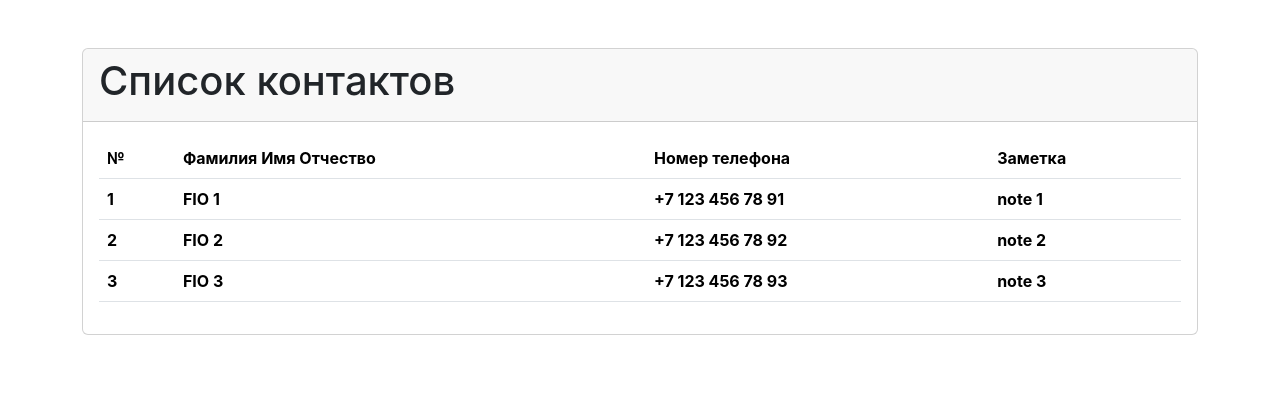
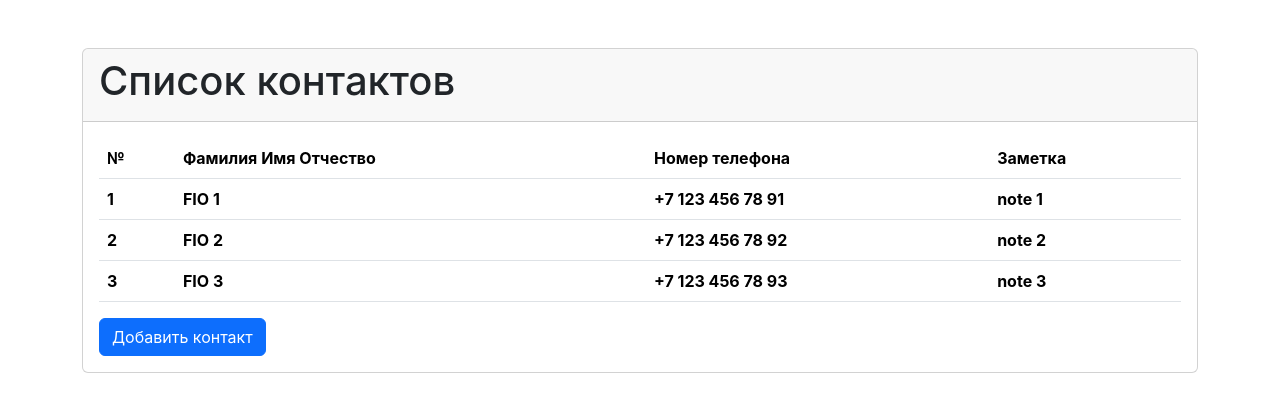
Before and after one commit to SergeyBatenin/contacts-app, a React (Create React App) app in the folder client/: page / in a window 1280 px wide. Shown: the top 412 px of the page. Built offline with nearby package versions, Linux system fonts and the light colour scheme; the HTML template or start-up script is replaced by a standard one.

Commit message:
Добавлена кнопка для добавления нового контакта

```diff
--- a/client/src/App.js
+++ b/client/src/App.js
@@ -1,13 +1,21 @@
 import './App.css';
+import React, {useState} from 'react';
 import TableComp from './blocks/TableComp';
 
 function App() {
 
-  const contacts = [
-    {id: 1, fullName: " FIO 1", phone: "+7 123 456 78 91", note: "note 1"},
-    {id: 2, fullName: " FIO 2", phone: "+7 123 456 78 92", note: "note 2"},
-    {id: 3, fullName: " FIO 3", phone: "+7 123 456 78 93", note: "note 3"}
-  ]
+  const [contacts, setContacts] = useState(
+    [
+      {id: 1, fullName: " FIO 1", phone: "+7 123 456 78 91", note: "note 1"},
+      {id: 2, fullName: " FIO 2", phone: "+7 123 456 78 92", note: "note 2"},
+      {id: 3, fullName: " FIO 3", phone: "+7 123 456 78 93", note: "note 3"}
+    ]
+  )
+
+  const appendContact = () => {
+    const newContact = {id: 7, fullName: " FIO 7", phone: "+7 123 456 78 97", note: "note 7"};
+    setContacts([...contacts, newContact]);
+  }
 
   return (
     <div className='container mt-5'>
@@ -17,6 +25,14 @@ function App() {
         </div>
         <div className='card-body'>
           <TableComp data={contacts} />
+          <div>
+          <button
+            type='button'
+            className='btn btn-primary'
+            onClick={appendContact}>
+            Добавить контакт
+          </button>
+        </div>
         </div>
       </div>
     </div>
```
